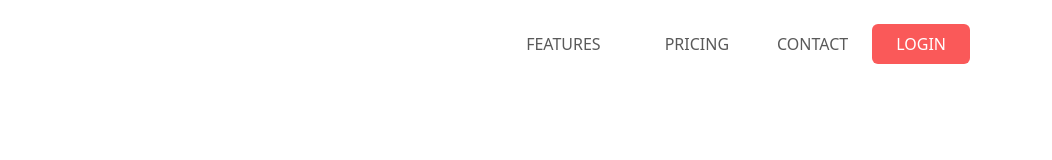
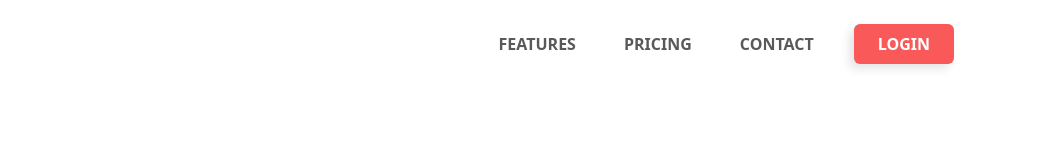
Before and after one commit to ivanetierra/Lliurament-1.2, a website: page index.html in a window 1280 px wide. Shown: the full height of the page, 228-1280 px from the left. Drawn offline with nearby package versions, Linux system fonts and the light colour scheme.

Commit message:
fixed navbar

```diff
--- a/index.html
+++ b/index.html
@@ -20,17 +20,17 @@
 
           <div class="collapse navbar-collapse" id="navbarSupportedContent">
             <ul class="navbar-nav ms-auto mb-lg-0">
-                <li class="nav-item px-3">
-                    <a class="nav-link px-4" href="#">FEATURES</a>
+                <li class="nav-item ">
+                    <a class="nav-link mx-3 fw-semi-bold" href="#">FEATURES</a>
                 </li>
                 <li class="nav-item">
-                    <a class="nav-link px-4" href="#">PRICING</a>
+                    <a class="nav-link mx-3 fw-semi-bold" href="#">PRICING</a>
                 </li>
                 <li class="nav-item">
-                    <a class="nav-link px-4" href="#">CONTACT</a>
+                    <a class="nav-link mx-3 fw-semi-bold" href="#">CONTACT</a>
                 </li>
                 <li class="nav-item">
-                    <a class="nav-link btn custom-button px-4" href="#">LOGIN</a>
+                    <a class="nav-link btn custom-button mx-3 px-4 fw-semi-bold" href="#">LOGIN</a>
                 </li>
             </ul>
 
--- a/styles.scss
+++ b/styles.scss
@@ -8,13 +8,22 @@ $theme-colors: (
   "danger": $danger
 );
 
+.nav-link:hover {
+  color: $danger;
+}
+
 .custom-button {
     background-color: $danger;
     color: white;
+    box-shadow: -5px 5px 10px rgba(0, 0, 0, 0.1);
 }
 
 .custom-button:hover {
     background-color: white;
-    outline: 0.1rem solid $danger;
+    outline: 0.15rem solid $danger;
     color: $danger;
 }
+
+.fw-semi-bold {
+  font-weight: 600;
+}
```
Also changed, not shown: styles.css, 1 other file.
